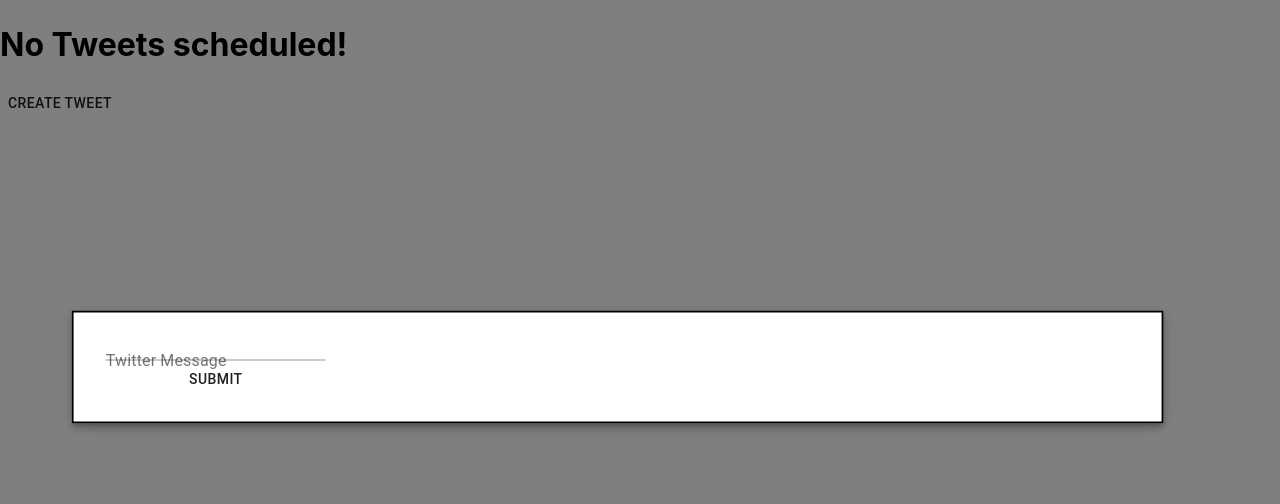
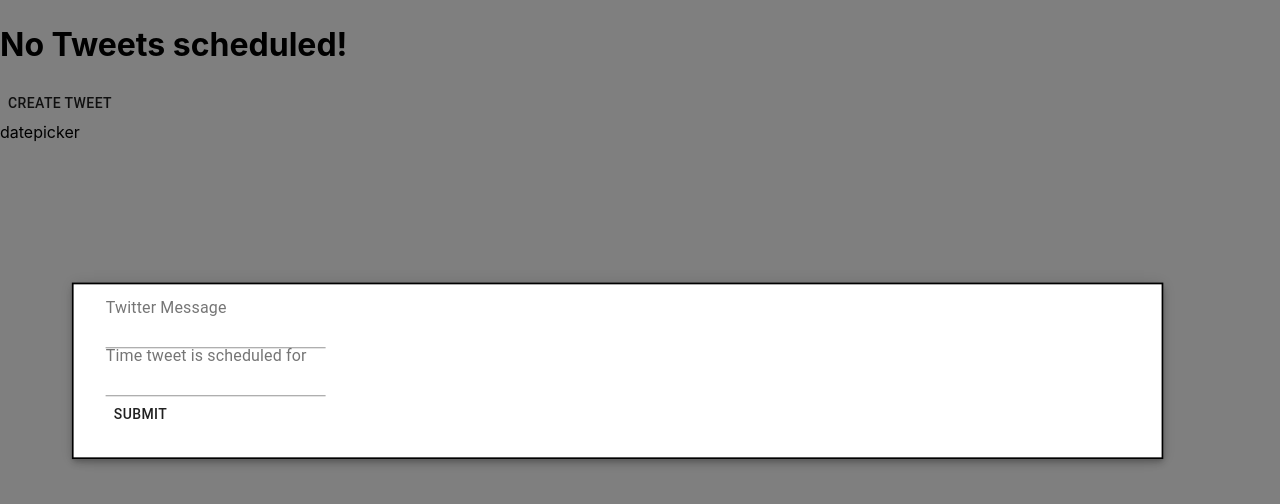
Before and after one commit to AkramRasikh/message-schedule-poc, a React (Create React App) app: page / in a window 1280 px wide. Both pictures are taken after a click on the button "CREATE TWEET". Shown: the top 504 px of the page. Built offline with nearby package versions, Linux system fonts and the light colour scheme.

Commit message:
base with time and validation

```diff
--- a/package.json
+++ b/package.json
@@ -3,8 +3,10 @@
   "version": "0.1.0",
   "private": true,
   "dependencies": {
+    "@date-io/date-fns": "^2.10.8",
     "@material-ui/core": "^4.11.3",
     "@material-ui/icons": "^4.11.2",
+    "@material-ui/pickers": "^3.3.10",
     "@testing-library/jest-dom": "^5.11.4",
     "@testing-library/react": "^11.1.0",
     "@testing-library/user-event": "^12.1.10",
@@ -13,6 +15,7 @@
     "@types/react": "^17.0.0",
     "@types/react-dom": "^17.0.0",
     "axios": "^0.21.1",
+    "date-fns": "^2.21.1",
     "react": "^17.0.2",
     "react-dom": "^17.0.2",
     "react-hook-form": "^7.2.3",
--- a/src/App.tsx
+++ b/src/App.tsx
@@ -1,5 +1,5 @@
 import React from 'react';
-import { Modal, Form } from './components';
+import { Modal, Form, DatePicker } from './components';
 import twitterFields from './form-fields/twitter-fields';
 
 const App: React.FC = () => {
@@ -9,6 +9,8 @@ const App: React.FC = () => {
       <Modal openModalText='Create tweet'>
         <Form fields={twitterFields} />
       </Modal>
+
+      <DatePicker />
     </div>
   );
 };
--- /dev/null
+++ b/src/components/date-picker.tsx
@@ -0,0 +1,9 @@
+import React from 'react';
+import { Grid } from '@material-ui/core';
+
+const DatePicker: React.FC = () => {
+  // The first commit of Material-UI
+  return <Grid>datepicker</Grid>;
+};
+
+export default DatePicker;
--- a/src/components/form/index.tsx
+++ b/src/components/form/index.tsx
@@ -16,7 +16,6 @@ const Form: React.FC<FormFieldsProps> = ({ fields }) => {
 
   return (
     <form onSubmit={handleSubmit(onSubmit)}>
-      <FormControl>
       {fields.map(
         ({ InputComponent, name, label, required, rules, ...fieldProps }) => {
           return (
@@ -36,7 +35,6 @@ const Form: React.FC<FormFieldsProps> = ({ fields }) => {
         },
       )}
       <Button type='submit'>Submit</Button>
-      </FormControl>
     </form>
   );
 };
--- a/src/components/index.tsx
+++ b/src/components/index.tsx
@@ -1,4 +1,5 @@
 import Modal from './modal';
 import Form from './form';
+import DatePicker from './date-picker';
 
-export { Modal, Form };
+export { Modal, DatePicker, Form };
--- a/src/components/modal.tsx
+++ b/src/components/modal.tsx
@@ -54,9 +54,9 @@ const SimpleModal: React.FC<SimpleModalProps> = ({
   };
 
   const body = (
-    <div style={modalStyle} className={classes.paper}>
+    <Grid style={modalStyle} className={classes.paper}>
       {children}
-    </div>
+    </Grid>
   );
 
   return (
--- a/src/form-fields/twitter-fields.ts
+++ b/src/form-fields/twitter-fields.ts
@@ -1,14 +1,15 @@
 import TextInput from '../components/form/text-input';
+import { timeIsInFuture } from './validation-helpers';
+
+interface LengthRules {
+  value: number;
+  message: string;
+}
 
 interface Rules {
-  minLength: {
-    value: number;
-    message: string;
-  };
-  maxLength: {
-    value: number;
-    message: string;
-  };
+  minLength?: LengthRules;
+  maxLength?: LengthRules;
+  validate?: { (flag: any): boolean };
 }
 
 interface FormFields {
@@ -42,4 +43,14 @@ export default [
     },
     InputComponent: TextInput,
   },
+  {
+    name: 'timeOfTweet',
+    label: 'Time tweet is scheduled for',
+    type: 'text',
+    required: true,
+    rules: {
+      validate: timeIsInFuture,
+    },
+    InputComponent: TextInput,
+  },
 ];
--- /dev/null
+++ b/src/form-fields/validation-helpers.ts
@@ -0,0 +1,4 @@
+export const timeIsInFuture = (date: Date) => {
+  console.log('date: ', date);
+  return true;
+};
```
Also changed, not shown: 1 other file (tests, documents, lock files or other folders). Lines whose indentation alone changed are shown as unchanged.
